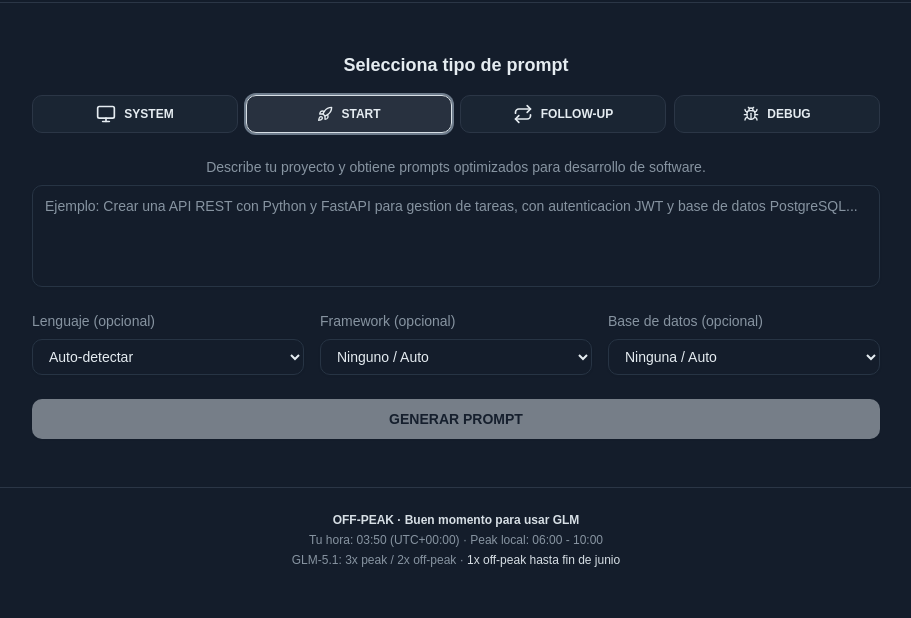
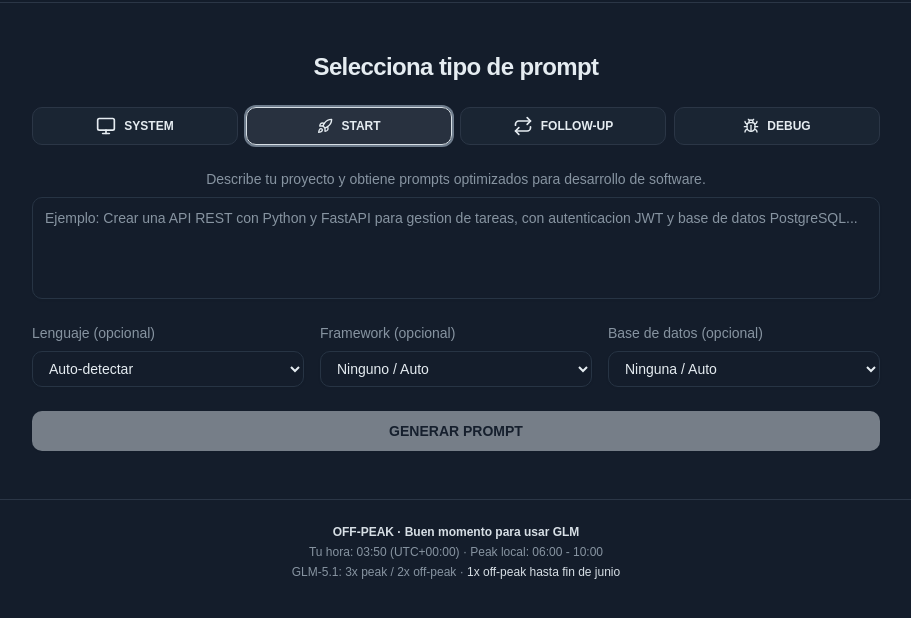
Before and after one commit to marcelolabsdev/ZPrompt, a website: page public/index.html in a window 1280 px wide. Shown: the part 54-672 px from the top of the page, without its empty margins (184-1095 px from the left). Drawn offline with nearby package versions, Linux system fonts and the light colour scheme; no server answers; a web font is replaced by a local one.

Commit message:
fix: titulo mas prominente con text-2xl font-bold y tracking-tight

```diff
--- a/public/index.html
+++ b/public/index.html
@@ -34,7 +34,7 @@
         <section class="space-y-6">
 
             <div>
-                <h1 class="text-lg font-semibold text-foreground mb-4 text-center">Selecciona tipo de prompt</h1>
+                <h1 class="text-2xl font-bold text-foreground mb-6 text-center tracking-tight">Selecciona tipo de prompt</h1>
                 <div class="grid grid-cols-4 gap-2">
                     <button data-type="system" class="prompt-type-card flex items-center justify-center gap-2 rounded-lg border border-border bg-card px-3 py-2 transition-all hover:border-ring hover:shadow-sm cursor-pointer">
                         <i data-lucide="monitor" class="h-5 w-5"></i>
```
Also changed, not shown: public/css/styles.css.
